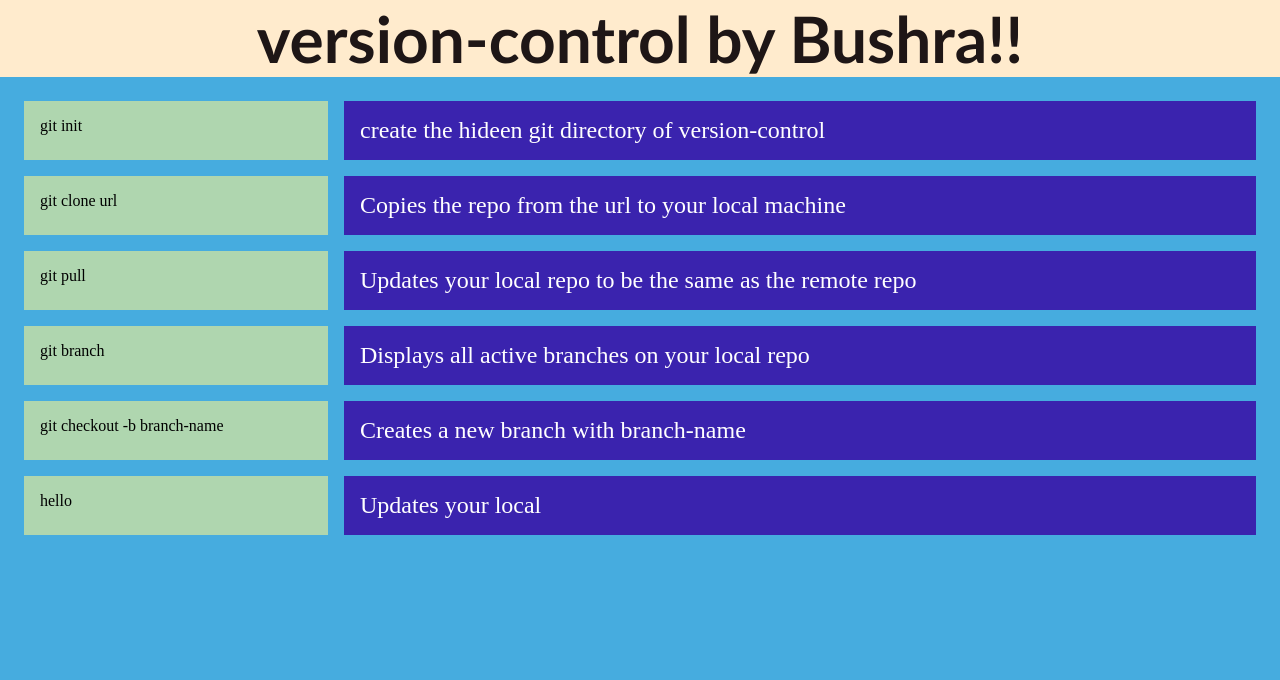
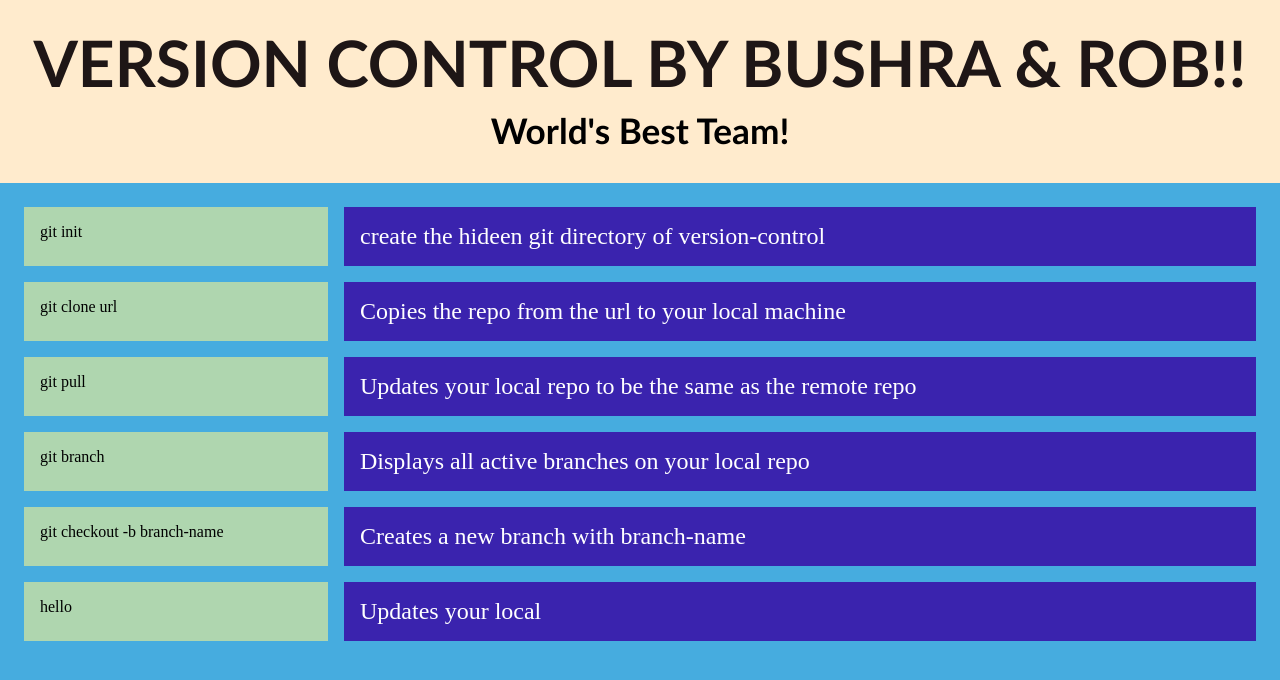
Before and after one commit to bushra-rauf/version-control, a plain HTML site: page index.html in a window 1280 px wide. Drawn offline with Linux system fonts and the light colour scheme.

Commit message:
Updated the header

```diff
--- a/index.html
+++ b/index.html
@@ -8,7 +8,8 @@
 </head>
 <body>
     <header class="header">
-        <h1 class="header__page-title">version-control by Bushra!!</h1>
+        <h1 class="header__page-title">Version Control by Bushra & Rob!!</h1>
+        <h3 class="header__sub-title">World's Best Team!</h3>
     </header>
     <main class="git-commands">
         <div class="git-commands__command">git init</div>
@@ -27,7 +28,6 @@
         <div class="git-commands__effect">Creates a new branch with branch-name</div>
 
         <div class="git-commands__command">hello</div>
-        <div class="git-commands__effect">Updates your local </div>
-    </main>
+        <div class="git-commands__effect">Updates your local </div>    </main>
 </body>
 </html>
--- a/styles/version-control.css
+++ b/styles/version-control.css
@@ -14,7 +14,7 @@
 
  .header {
     background-color: blanchedalmond;
-    padding:24;
+    padding: 24px;
  }
 
  .header__page-title {
@@ -23,6 +23,14 @@
     font-size: 4rem;
     margin:0;
     text-align: center;
+    text-transform: uppercase;
+ }
+
+ .header__sub-title {
+   font-size: 2.2rem;
+   margin: 8px;
+   text-align: center;
+   font-family: 'Trebuchet MS', 'Lucida Sans Unicode', 'Lucida Grande', 'Lucida Sans', Arial, sans-serif;
  }
 
 .git-commands {
```
